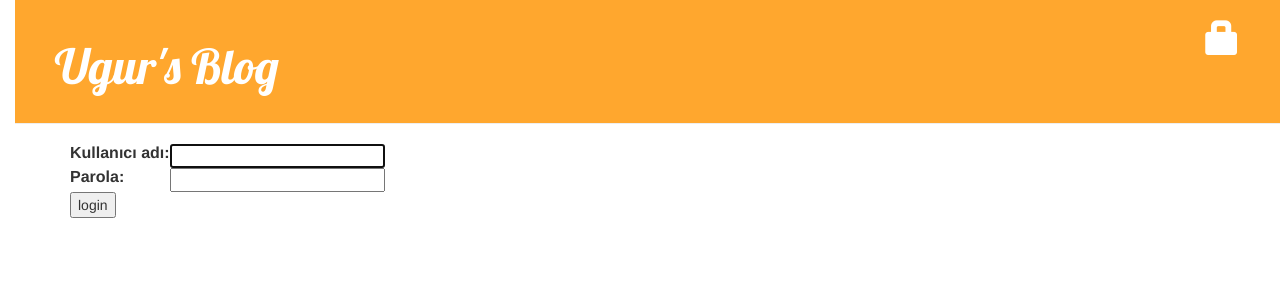
After one commit to MahtanSirfalas/my-first-blog, a Django app: page /accounts/login/ in a window 1280 px wide. The commit adds this page. Shown: the top 300 px of the page. Run offline with Django 3.2, Linux system fonts and the light colour scheme; some libraries are stand-ins or nearby versions.

Commit message:
login panel and securing in new,edit etc.

```diff
--- a/blog/templates/blog/base.html
+++ b/blog/templates/blog/base.html
@@ -11,6 +11,10 @@
         <div class="page-header">
             {% if user.is_authenticated %}
                 <a href="{% url 'post_new' %}" class="top-menu"><span class="glyphicon glyphicon-plus"></span></a>
+                <a href="{% url 'post_draft_list' %}" class="top-menu"><span class="glyphicon glyphicon-edit"></span></a>
+                <p class="top-menu">Hello {{ user.username }} <small>(<a href="{% url 'logout' %}">Log out</a>)</small></p>
+            {% else %}
+                <a href="{% url 'login' %}" class="top-menu"><span class="glyphicon glyphicon-lock"></span></a>
             {% endif %}
             <h1><a href="/">Ugur's Blog</a></h1>
         </div>
--- /dev/null
+++ b/blog/templates/registration/login.html
@@ -0,0 +1,24 @@
+{% extends "blog/base.html" %}
+
+{% block content %}
+    {% if form.errors %}
+        <p>Your username and password didn't match. Please try again.</p>
+    {% endif %}
+
+    <form action="{% url 'login' %}" method="post">
+    {% csrf_token %}
+        <table>
+        <tr>
+            <td>{{ form.username.label_tag }}</td>
+            <td>{{ form.username }}</td>
+        </tr>
+        <tr>
+            <td>{{ form.password.label_tag }}</td>
+            <td>{{ form.password }}</td>
+        </tr>
+        </table>
+
+        <input type="submit" value="login" />
+        <input type="hidden" name="next" value="{{ next }}" />
+    </form>
+{% endblock %}
--- a/mysite/settings.py
+++ b/mysite/settings.py
@@ -29,6 +29,8 @@ ALLOWED_HOSTS = ['127.0.0.1', '.pythonanywhere.com']
 
 
 # Application definition
+
+LOGIN_REDIRECT_URL = '/'
 
 INSTALLED_APPS = [
     'django.contrib.admin',
--- a/mysite/urls.py
+++ b/mysite/urls.py
@@ -17,8 +17,11 @@ Including another URLconf
 from django.conf.urls import include
 from django.conf.urls import url
 from django.contrib import admin
+from django.contrib.auth import views
 
 urlpatterns = [
     url(r'^admin/', admin.site.urls),
     url(r'', include('blog.urls')),
+    url(r'^accounts/login/$', views.login, name='login'),
+    url(r'^accounts/logout/$', views.logout, name='logout', kwargs={'next_page': '/'}),
 ]
```
Also changed, not shown: blog/views.py (+11 -0 lines).
